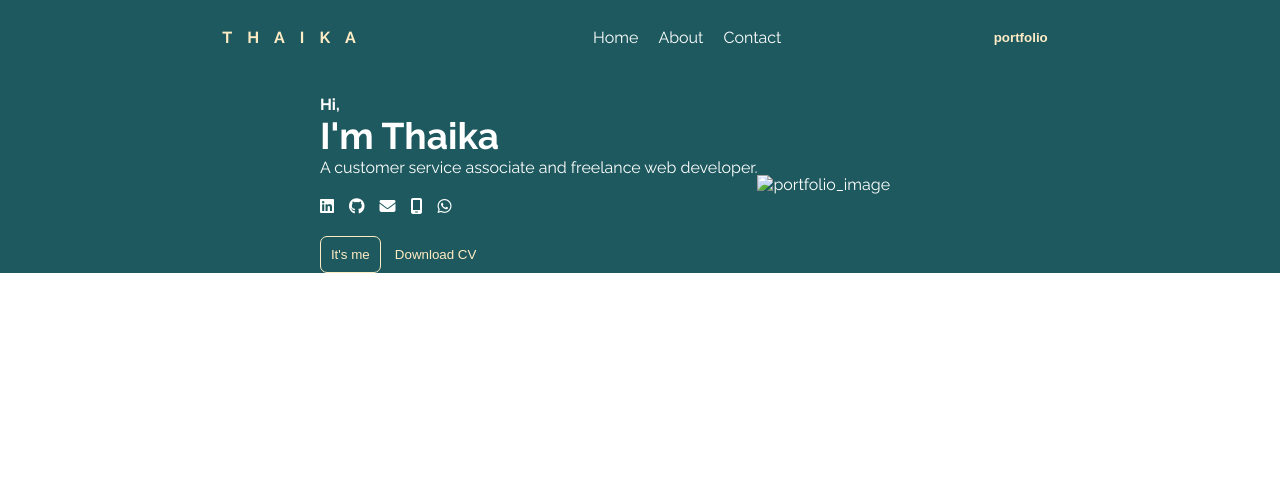
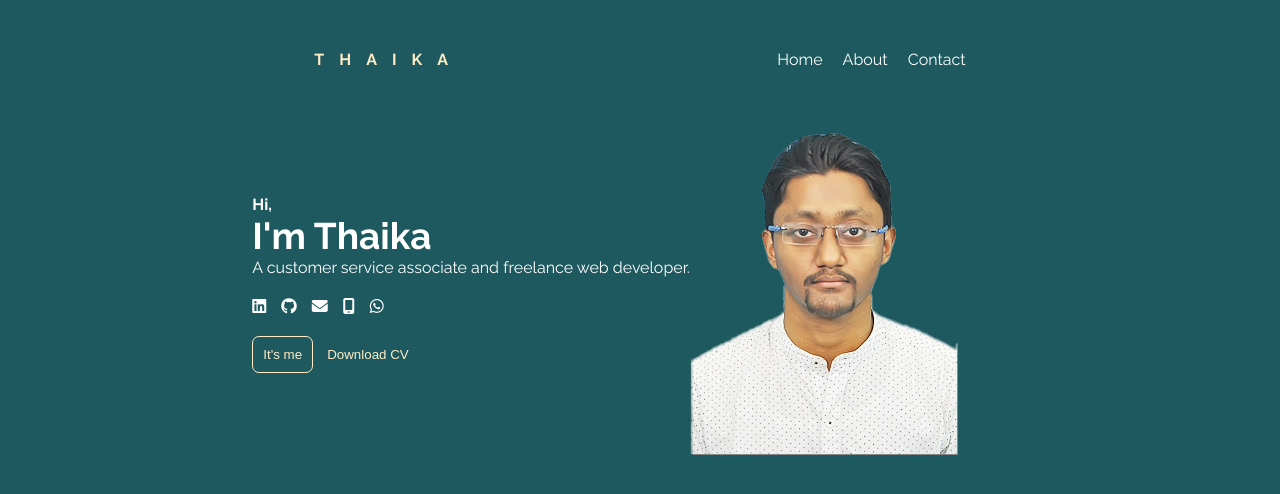
Before and after one commit to whatuseek/portfolio, a website: page index.html in a window 1280 px wide. Drawn offline with Linux system fonts and the light colour scheme.

Commit message:
patch: modified css

```diff
--- a/index.html
+++ b/index.html
@@ -46,7 +46,9 @@
             </ul>
         </nav>
         <!-- The button element represents a clickable button -->
-        <button>portfolio</button>
+
+        <!-- <button>portfolio</button> -->
+
     </header>
 
     <main>
@@ -96,8 +98,8 @@
                     <button class="btn-download-cv">Download CV</button>
                 </div>
             </div>
-            <div class="hero-img">
-                <img src="./image/pp_NoBg.png" alt="portfolio_image">
+            <div class="hero-img rounded-image-container">
+                <img src="./image/pp_NoBg.png" alt="portfolio_image" class="rounded-image">
             </div>
 
 
--- a/style.css
+++ b/style.css
@@ -23,6 +23,8 @@ body {
     font-family: "Raleway", sans-serif;
     /* add vh */
     height: 100vh;
+    background-color: var(--dark-primary);
+    border-radius: 20px;
 }
 
 * {
@@ -34,6 +36,7 @@ body {
 
 
 header {
+    margin-top: 30px;
     background-color: var(--dark-primary);
     padding: 20px;
     color: var(--link-color);
@@ -41,6 +44,7 @@ header {
     display: flex;
     justify-content: space-evenly;
     align-items: center;
+    /* height: ; */
 
 
 }
@@ -78,6 +82,7 @@ header ul li a {
 }
 
 header button {
+    /* margin-bottom: ; */
     padding: 10px;
     font-weight: 700;
     border-radius: 7px;
@@ -180,6 +185,11 @@ ul.social-icons {
     /* box-shadow: 0px 0px 10px .1px var(--primary); */
     border-radius:25%;
 }
+
+/* rounded image */
+
+
+
 .btn-its-me{
     color: var(--primary);
     padding: 10px;
```
Also changed, not shown: image/pp_NoBg.png (added).
